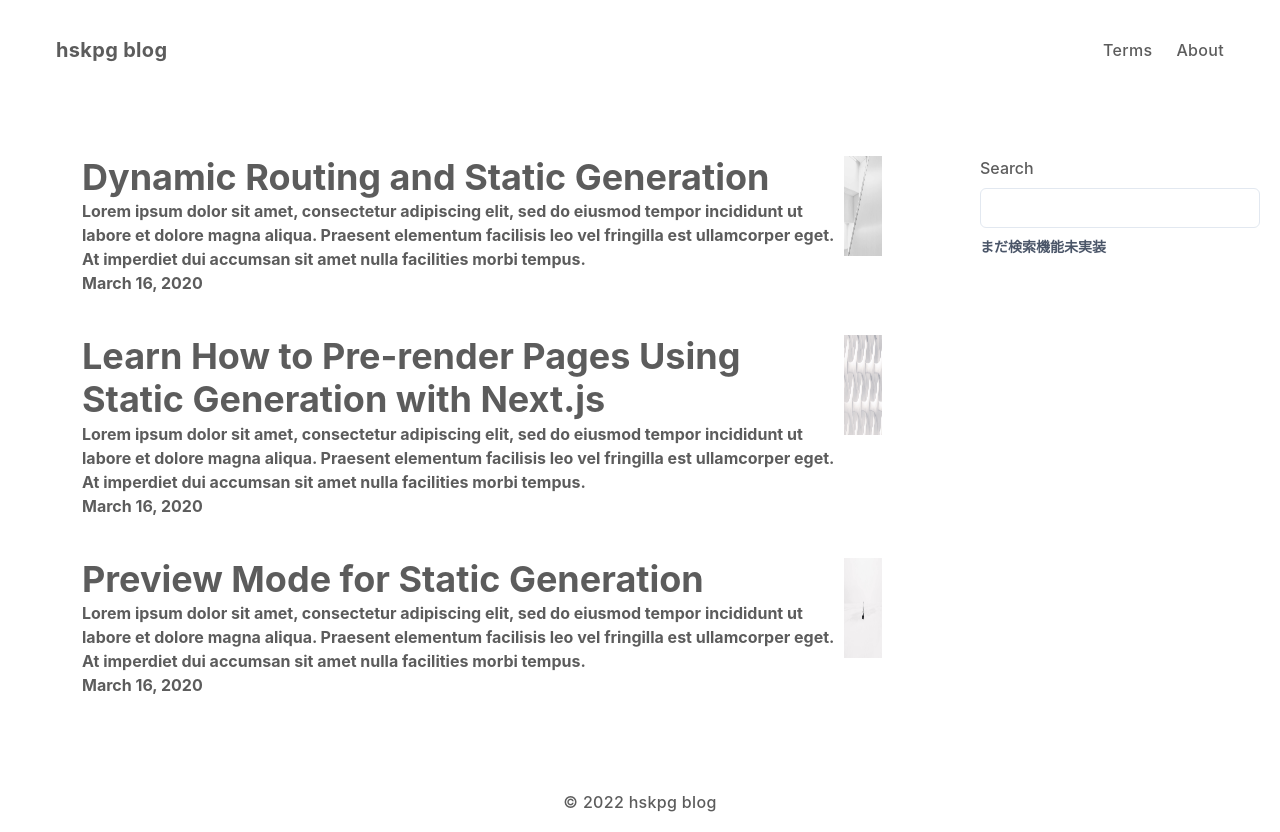
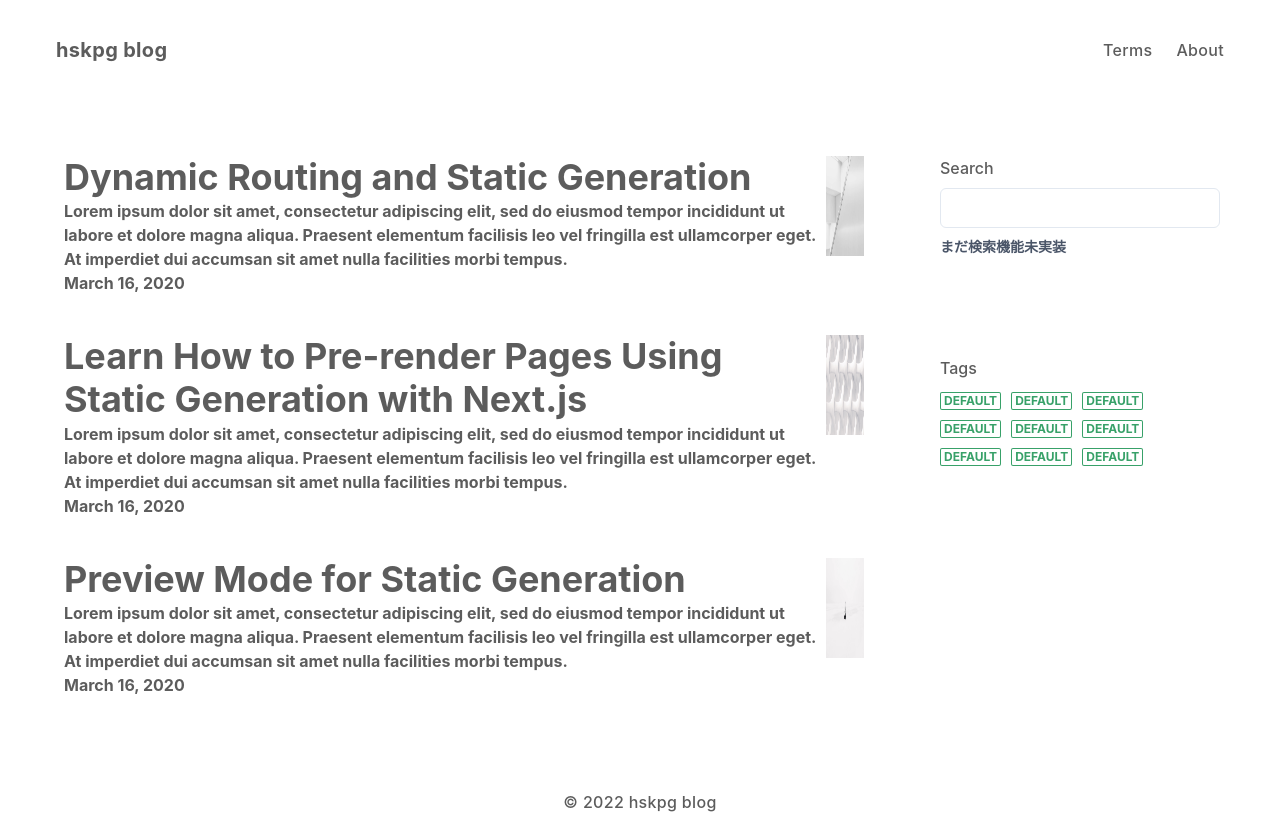
Before and after one commit to ShuntaH/next-ts-blog-template, a Next.js app: page / in a window 1280 px wide. Built offline with nearby package versions, Linux system fonts and the light colour scheme.

Commit message:
UPDATE: wip

```diff
--- a/components/layout.tsx
+++ b/components/layout.tsx
@@ -23,7 +23,7 @@ const Layout = ({preview, children}: Props) => {
             "footer footer"`
         }
         gridTemplateRows={'100px 1fr 60px'}
-        gridTemplateColumns={'1fr 300px'}
+        gridTemplateColumns={'1fr 400px'}
         gap='4'
         color='blackAlpha.700'
         fontWeight='bold'
--- a/components/search-form.tsx
+++ b/components/search-form.tsx
@@ -1,8 +1,9 @@
 import { FormControl, FormHelperText, FormLabel, Input } from "@chakra-ui/react";
+import { SIDE_AREA_INNER_WIDTH } from "../lib/constants";
 
 const SearchForm = () => {
   return (
-    <FormControl width={'100%'} maxWidth={'280px'}>
+    <FormControl width={'100%'} maxWidth={SIDE_AREA_INNER_WIDTH}>
       <FormLabel>Search</FormLabel>
       <Input type='text'/>
       <FormHelperText>まだ検索機能未実装</FormHelperText>
--- a/components/side-area.tsx
+++ b/components/side-area.tsx
@@ -1,10 +1,16 @@
 import SearchForm from "./search-form";
-import { Container } from "@chakra-ui/react";
+import { Container, VStack } from "@chakra-ui/react";
+import React from "react";
+import Tags from "./tags";
+
 
 const SideArea = () => {
   return (
-    <Container width={'100%'} py={10}>
-      <SearchForm></SearchForm>
+    <Container width={'100%'} py={10} mr={"auto"}>
+      <VStack width={'100%'} spacing='100px'>
+        <SearchForm></SearchForm>
+        <Tags></Tags>
+      </VStack>
     </Container>
 
 
--- /dev/null
+++ b/components/tags.tsx
@@ -0,0 +1,44 @@
+import React from "react";
+import { Badge, Box, Flex, Text } from "@chakra-ui/react";
+import { SIDE_AREA_INNER_WIDTH } from "../lib/constants";
+
+
+const Tags = () => {
+  return (
+    <Box width={SIDE_AREA_INNER_WIDTH} maxWidth={SIDE_AREA_INNER_WIDTH}>
+      <Text align={"left"} fontWeight={"medium"}>Tags</Text>
+      <Flex maxWidth={SIDE_AREA_INNER_WIDTH} flexWrap={"wrap"} py={3}>
+        <Badge variant='outline' colorScheme='green' mr={'10px'} mb={'10px'}>
+          Default
+        </Badge>
+        <Badge variant='outline' colorScheme='green' mr={'10px'} mb={'10px'}>
+          Default
+        </Badge>
+        <Badge variant='outline' colorScheme='green' mr={'10px'} mb={'10px'}>
+          Default
+        </Badge>
+        <Badge variant='outline' colorScheme='green' mr={'10px'} mb={'10px'}>
+          Default
+        </Badge>
+        <Badge variant='outline' colorScheme='green' mr={'10px'} mb={'10px'}>
+          Default
+        </Badge>
+        <Badge variant='outline' colorScheme='green' mr={'10px'} mb={'10px'}>
+          Default
+        </Badge>
+        <Badge variant='outline' colorScheme='green' mr={'10px'} mb={'10px'}>
+          Default
+        </Badge>
+        <Badge variant='outline' colorScheme='green' mr={'10px'} mb={'10px'}>
+          Default
+        </Badge>
+        <Badge variant='outline' colorScheme='green' mr={'10px'} mb={'10px'}>
+          Default
+        </Badge>
+      </Flex>
+    </Box>
+
+  );
+}
+
+export default Tags
--- a/lib/constants.ts
+++ b/lib/constants.ts
@@ -3,3 +3,4 @@ export const CMS_NAME = 'Markdown'
 export const HOME_OG_IMAGE_URL =
   'https://og-image.vercel.app/Next.js%20Blog%20Starter%20Example.png?theme=light&md=1&fontSize=100px&images=https%3A%2F%2Fassets.vercel.com%2Fimage%2Fupload%2Ffront%2Fassets%2Fdesign%2Fnextjs-black-logo.svg'
 export const BLOG_NAME = 'hskpg blog'
+export const SIDE_AREA_INNER_WIDTH = '280px'
--- a/pages/index.tsx
+++ b/pages/index.tsx
@@ -22,7 +22,7 @@ export default function Index({allPosts}: Props) {
     //   <title>hskpg blog</title>
     // </Head>
 
-    <Container width={'100%'} maxWidth={'800px'} py={10}>
+    <Container width={'100%'} maxWidth={'800px'} py={10} marginInline={"auto 0"}>
       {
         allPosts.length > 0 ?
           <ArticleHeadingList posts={allPosts}/>
```
